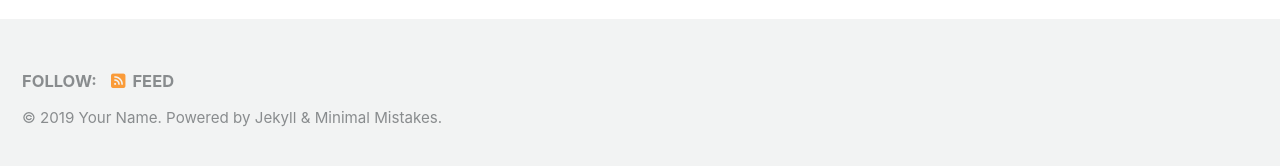
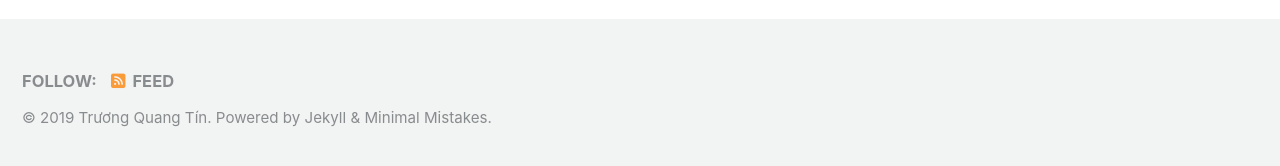
Before and after one commit to quangtin17/quangtin17, a Jekyll site: the page built from index.html, in a window 1280 px wide and 900 px high, scrolled down 222 px. Shown: the part 726-892 px from the top of the window. Built offline with Jekyll 4.4.1, drawn with Linux system fonts in a browser that asks for light colours; cached includes are drawn as plain includes; nearby versions of some CDN libraries; the list of posts is cut into pages by our own code.

Commit message:
Update _config.yml

```diff
--- a/_config.yml
+++ b/_config.yml
@@ -19,8 +19,8 @@ locale                   : "en-US"
 title                    : "_quangtindayne_"
 title_separator          : "-"
 subtitle                 : # site tagline that appears below site title in masthead
-name                     : "Your Name"
-description              : "An amazing website."
+name                     : "Trương Quang Tín"
+description              : "An interesting Blog about: technology, story, travel...."
 url                      : # the base hostname & protocol for your site e.g. "https://mmistakes.github.io"
 baseurl                  : # the subpath of your site, e.g. "/blog"
 repository               : # GitHub username/repo-name e.g. "mmistakes/minimal-mistakes"
```
